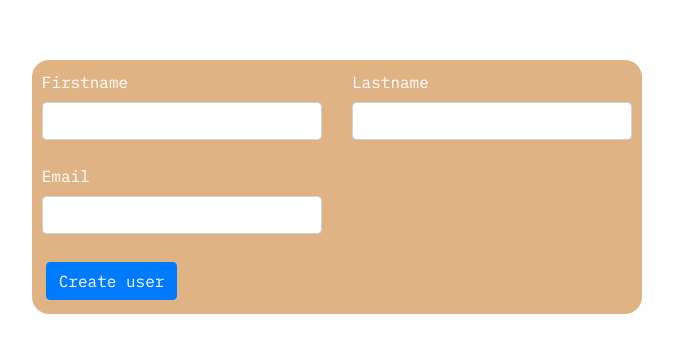
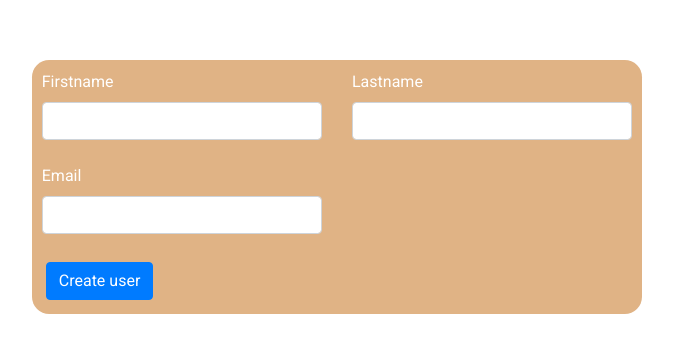
Before and after one commit to tronganhnguyenthanh/Restful-API, a React (Create React App) app in the folder client/: page / in a window 1280 px wide. Shown: the part 190-542 px from the top of the page, without its empty margins (303-976 px from the left). Built offline with nearby package versions, Linux system fonts and the light colour scheme; a web font is replaced by a local one.

Commit message:
[UPDATE][FE] fixed google font

```diff
--- a/client/src/css/style.css
+++ b/client/src/css/style.css
@@ -3,7 +3,7 @@ html{
 }
 
 body{
- font-family:"IBM Plex Mono", monospace;
+ font-family:"Roboto", sans-serif;
  font-weight:400;
  font-style:normal;
 }
```
Also changed, not shown: 2 other files (tests, documents, lock files or other folders).
